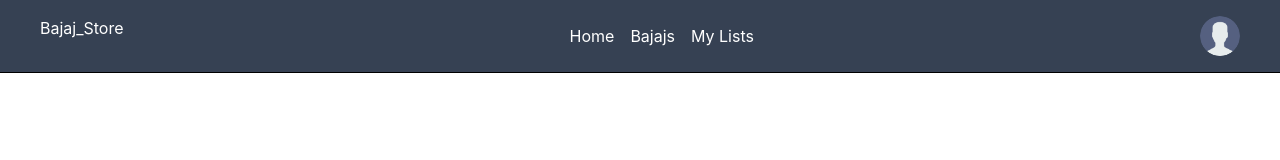
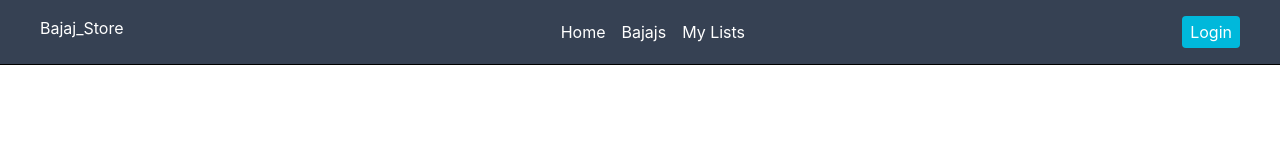
Before and after one commit to sadaqhassan/Bajaj_store, a React (Vite) app in the folder client/: page / in a window 1280 px wide. Shown: the top 160 px of the page. Built offline with nearby package versions, Linux system fonts and the light colour scheme.

Commit message:
currentUser

```diff
--- a/client/src/Components/Nav.jsx
+++ b/client/src/Components/Nav.jsx
@@ -3,6 +3,7 @@ import { Link } from 'react-router-dom'
 import { MenuIcon } from 'lucide-react'
 
 const Nav = () => {
+  const [currentUser,setCurrentUser] = useState(null)
   const [menuOpen , setMenuOpen] = useState(false)
   return (
     <div>
@@ -14,20 +15,24 @@ const Nav = () => {
           <Link to={'/'}> Bajajs </Link>
           <Link to={'/'}> My Lists </Link>
         </div>
-        <div className='relative group'>
+        {
+          currentUser  || currentUser != null ?
+          <div className='relative group'>
           <img src="./user.png" alt="" className='w-10 h-10 rounded-full'/>
           <ul className='hidden z-10 text-gray-900 px-4 rounded py-2 fixed  right-8  top-14 w-30 group-hover:block bg-white shadow-xl '>
             <li className='cursor-pointer pb-3'>Logout</li>
             <li className='cursor-pointer '>Profile</li>
           </ul>
-        </div>
+        </div> :
+        <button className='bg-cyan-500 px-2 py-1 rounded'>Login</button>
+        }
       </div>
 
       {/* ...mobile... */}
       <div className='flex justify-between px-4 md:hidden py-4 text-white bg-gray-700'>
         <p>Bajaj_Store</p>
         <div className='flex space-x-4'>
-            <button>Logout</button>
+            <button className='bg-cyan-500 px-2 py-1 rounded'>Login</button>
             <button onClick={()=>setMenuOpen(!menuOpen)}> <MenuIcon/></button>
         </div>
       </div>
```
